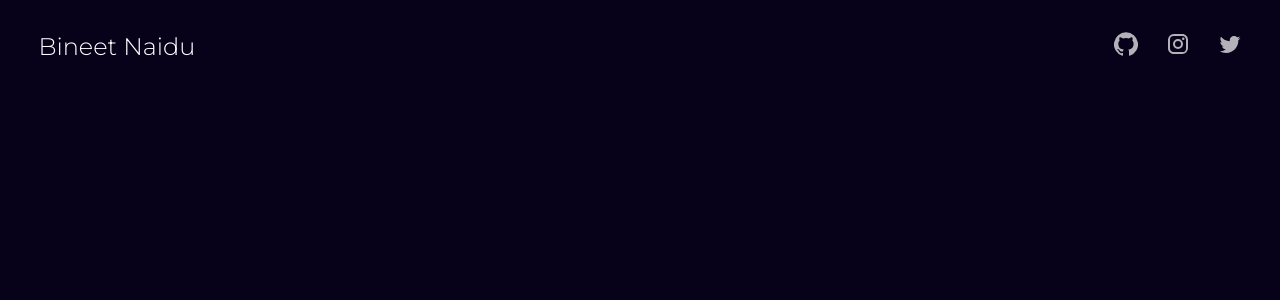
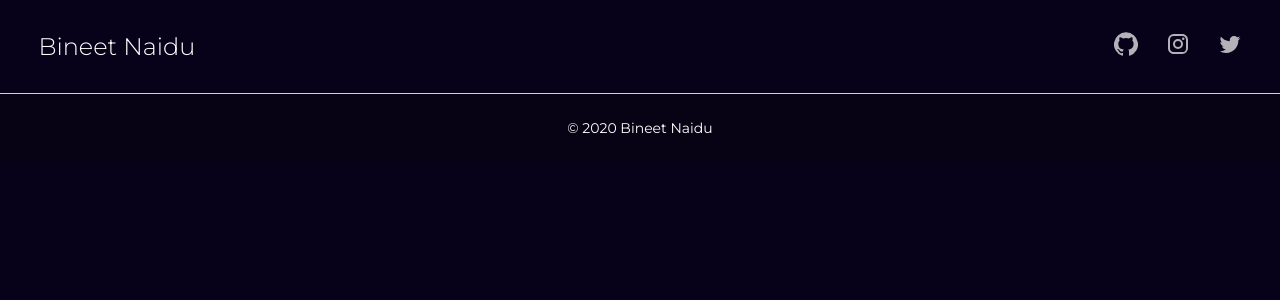
Before and after one commit to bineetNaidu/bineetnaidu.github.io, a React (Create React App) app: page / in a window 1280 px wide. Shown: the top 300 px of the page. Built offline with nearby package versions, Linux system fonts and the light colour scheme.

Commit message:
add Footer TS component w/ styles

```diff
--- a/src/App.tsx
+++ b/src/App.tsx
@@ -2,6 +2,7 @@ import React from 'react';
 import Header from './Header';
 import { motion } from 'framer-motion';
 import { useStateValue } from './context/State.context';
+import Footer from './Footer';
 // Statics
 import './App.css';
 
@@ -11,6 +12,7 @@ const App: React.FC = () => {
   return (
     <motion.div layout className="app" style={{ background: body }}>
       <Header />
+      <Footer />
     </motion.div>
   );
 };
--- /dev/null
+++ b/src/Footer.css
@@ -0,0 +1,12 @@
+.footer {
+  border-top: 1px solid lightgray;
+  padding: 20px;
+  /* background-color: #070315; */
+  text-align: center;
+  transition: background-color 1.5s cubic-bezier(0.65, 0.05, 0.36, 1);
+}
+
+.footer > p {
+  padding: 5px;
+  font-size: 14px;
+}
--- /dev/null
+++ b/src/Footer.tsx
@@ -0,0 +1,23 @@
+import React, { memo } from 'react';
+import { motion } from 'framer-motion';
+import { useStateValue } from './context/State.context';
+// Statics
+import './Footer.css';
+
+const Footer: React.FC = () => {
+  // Contexts
+  const [{ footer }] = useStateValue();
+
+  return (
+    <motion.div
+      initial={{ x: '200vw', opacity: 0 }}
+      animate={{ x: '0', opacity: 1, transition: { delay: 2.8 } }}
+      className="footer"
+      style={{ background: footer }}
+    >
+      <p>© 2020 Bineet Naidu</p>
+    </motion.div>
+  );
+};
+
+export default memo(Footer);
```
